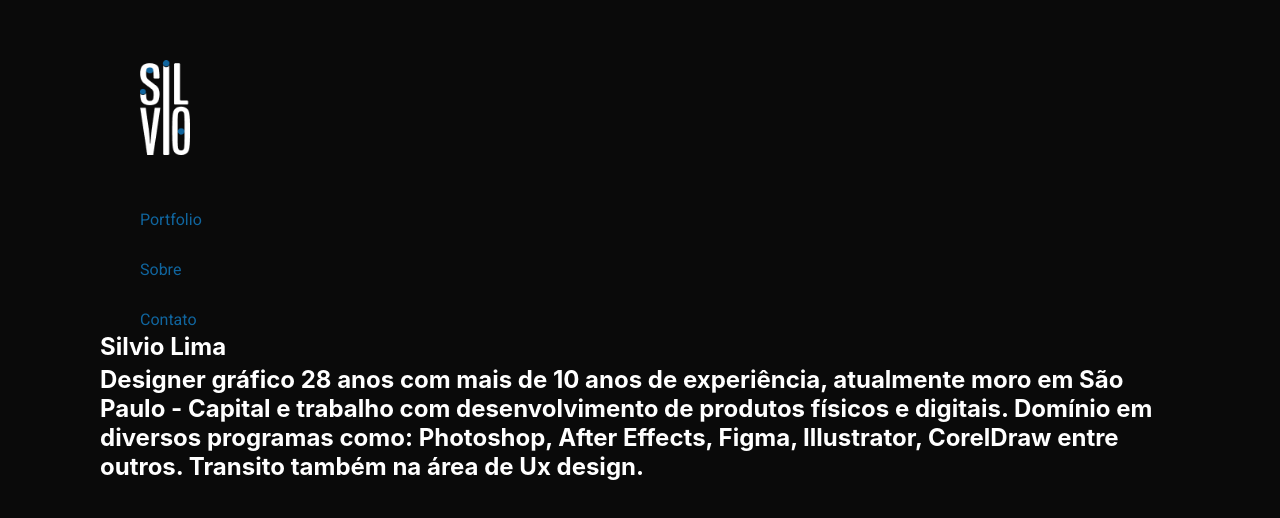
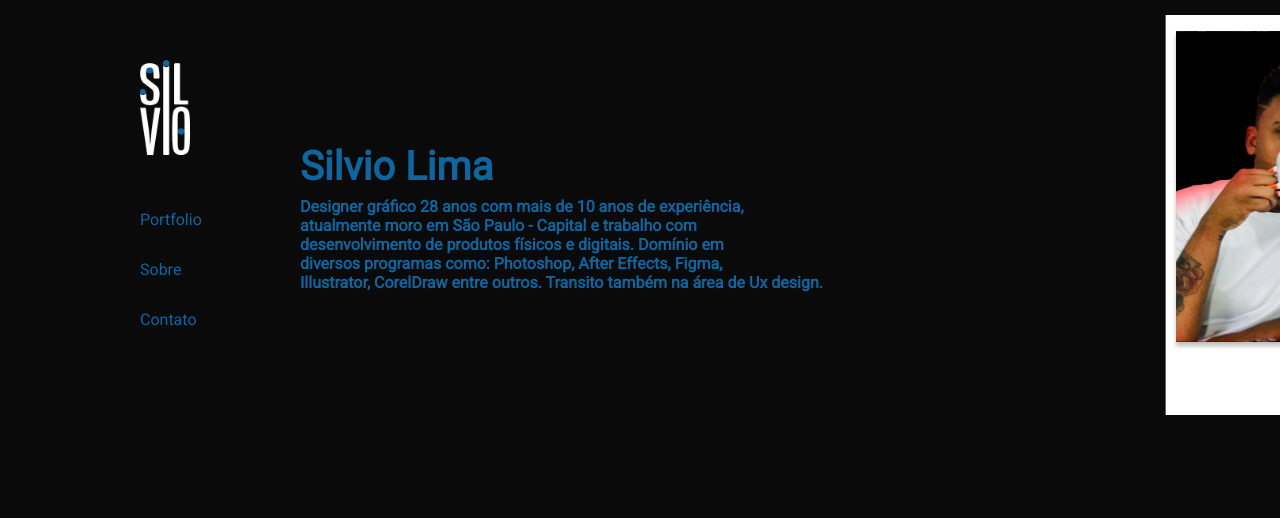
Before and after one commit to ziembick/site-portfolio-designer, a React (Create React App) app in the folder portfolio-designers/: page /sobre in a window 1280 px wide. Shown: the top 518 px of the page. Built offline with nearby package versions, Linux system fonts and the light colour scheme.

Commit message:
about page

```diff
--- a/portfolio-designers/src/components/sobre.js
+++ b/portfolio-designers/src/components/sobre.js
@@ -1,20 +1,27 @@
 import React from "react";
 import Navbar from "./navbar";
 import "../css/sobre.css";
+import Perfil from "../img/perfil.svg"
 
 function Sobre() {
   return (
     <>
       <section className="section__container">
         <Navbar />
+        <div className="title__container">
           <h1 className="title">Silvio Lima</h1>
-          <h2 className="title__container">
+          <h2 className="title__description">
             Designer gráfico 28 anos com mais de 10 anos de experiência,
+            <br />
             atualmente moro em São Paulo - Capital e trabalho com
-            desenvolvimento de produtos físicos e digitais. Domínio em diversos
-            programas como: Photoshop, After Effects, Figma, Illustrator,
-            CorelDraw entre outros. Transito também na área de Ux design.
+            <br />
+            desenvolvimento de produtos físicos e digitais. Domínio em <br />
+            diversos programas como: Photoshop, After Effects, Figma,
+            <br /> Illustrator, CorelDraw entre outros. Transito também na área
+            de Ux design.
           </h2>
+        </div>
+        <img src={Perfil} alt="Foto de Perfil" className="foto-perfil"/>
       </section>
     </>
   );
--- a/portfolio-designers/src/css/sobre.css
+++ b/portfolio-designers/src/css/sobre.css
@@ -1,7 +1,26 @@
-.title {
-  color: var(--branco);
+.title__container {
+  position: absolute;
+  margin-left: 20rem;
+  display: flex;
+  justify-content: center;
+  align-items: flex-start;
+  flex-direction: column;
+  font-family: 'Roboto';
 }
 
-.title__container {
-  color: var(--branco)
+.title {
+  font-size: 4rem;
+  color: var(--azul);
 }
+
+.title__description{
+  color: var(--azul);
+  font-size: 16px;
+}
+
+.foto-perfil {
+  position: absolute;
+  margin-left: 100rem;
+  height: 40rem;
+  width: 40rem;
+}
```
Also changed, not shown: portfolio-designers/src/img/perfil.svg (added).
